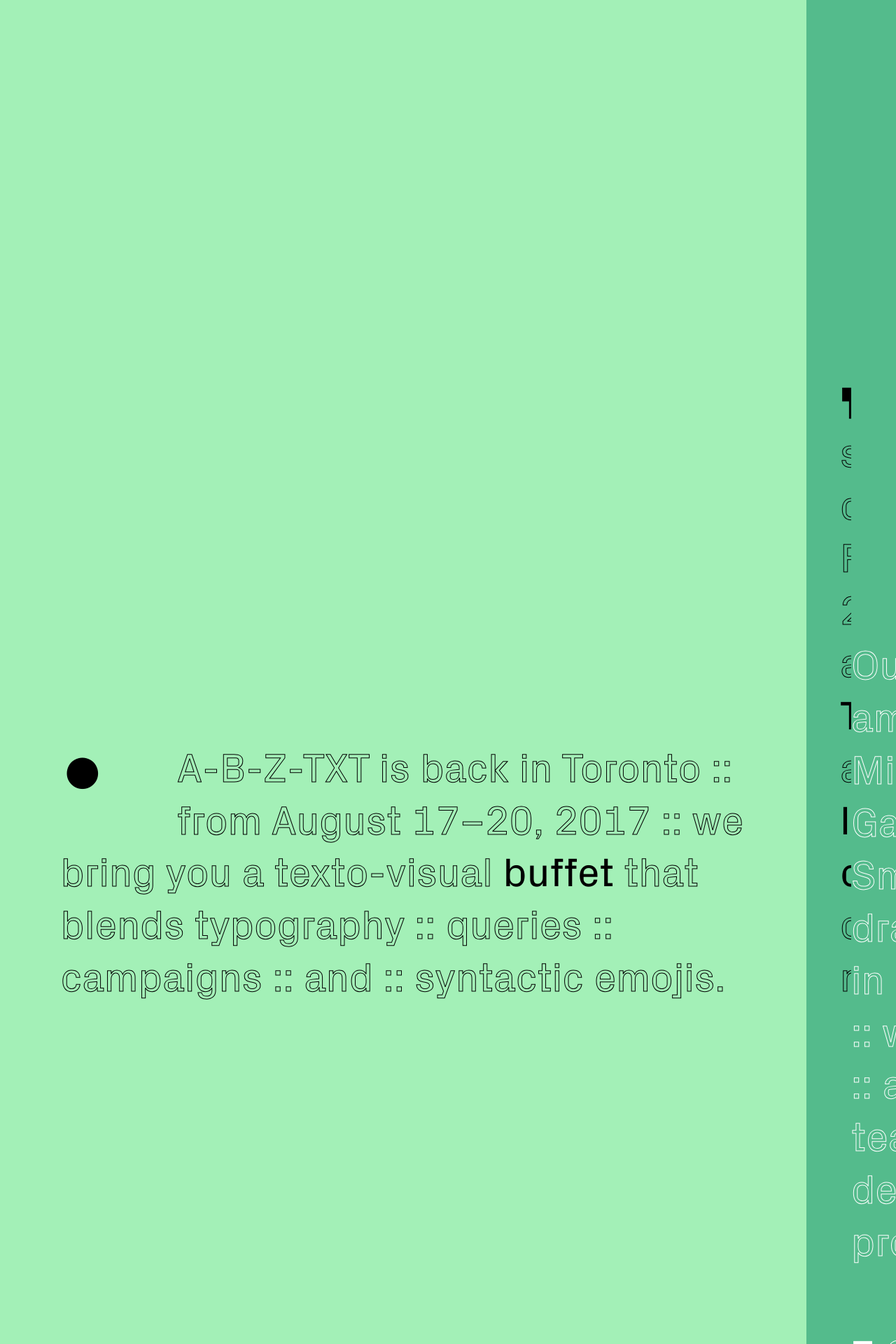
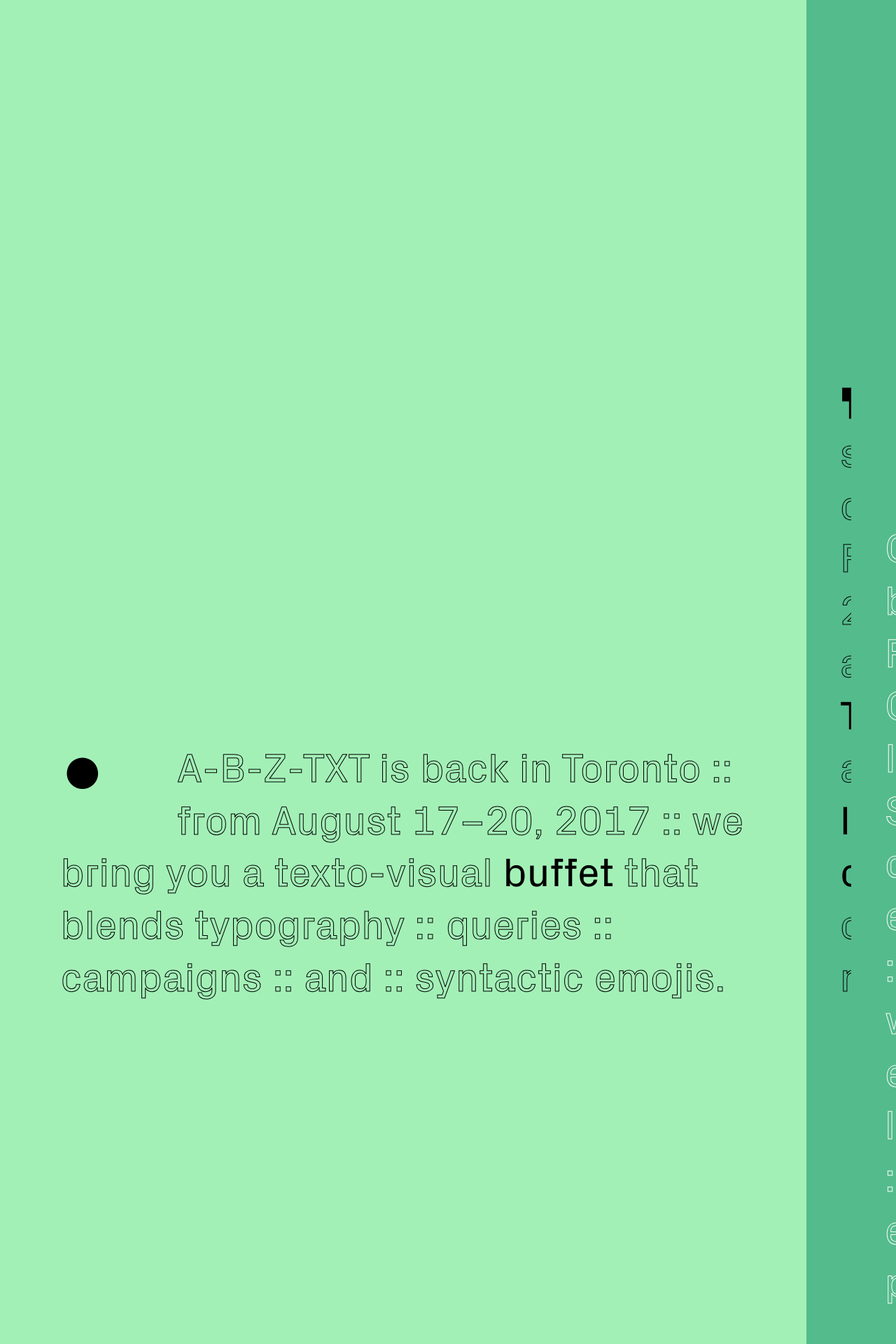
Before and after one commit to garrying/a-b-z.co, a Jekyll site: the page built from index.html, in a window 1280 px wide. Shown: the part 3080-5000 px from the top of the page at 70% size. Built offline with Jekyll 4.4.1, drawn with Linux system fonts in a browser that asks for light colours.

Commit message:
header class

```diff
--- a/_includes/credits.html
+++ b/_includes/credits.html
@@ -1,4 +1,5 @@
-<div class="content-container heading-one credits">
+<div class="container">
+  <div class="content-container heading-one">
     <p>
       Our team is small but ambitious :: Founded by Michèle Champagne :: Garry Ing :: and :: Greg J. Smith :: the school draws on our experience in design :: computation :: writing :: and :: editing :: as well as lecturing :: teaching :: and :: developing educational programs.
     </p>
@@ -6,3 +7,4 @@
       <span class="solid">¶</span> Sign up to our <a href="http://eepurl.com/b1O0Nn" target="_blank" rel="noopener" data-link-text="mailing list">mailing list</a> to keep track of our <a href="http://www.e-flux.com/journal/progress-as-regression/" target="_blank" rel="noopener" data-link-text="progress">progress</a>. Email us at <a href="mailto:mail@a-b-z.co" rel="noopener" data-link-text="mail@a-b-z.co">mail@a-b-z.co</a> with any questions.
     </p>
   </div>
+</div>
```
Lines whose indentation alone changed are shown as unchanged.
